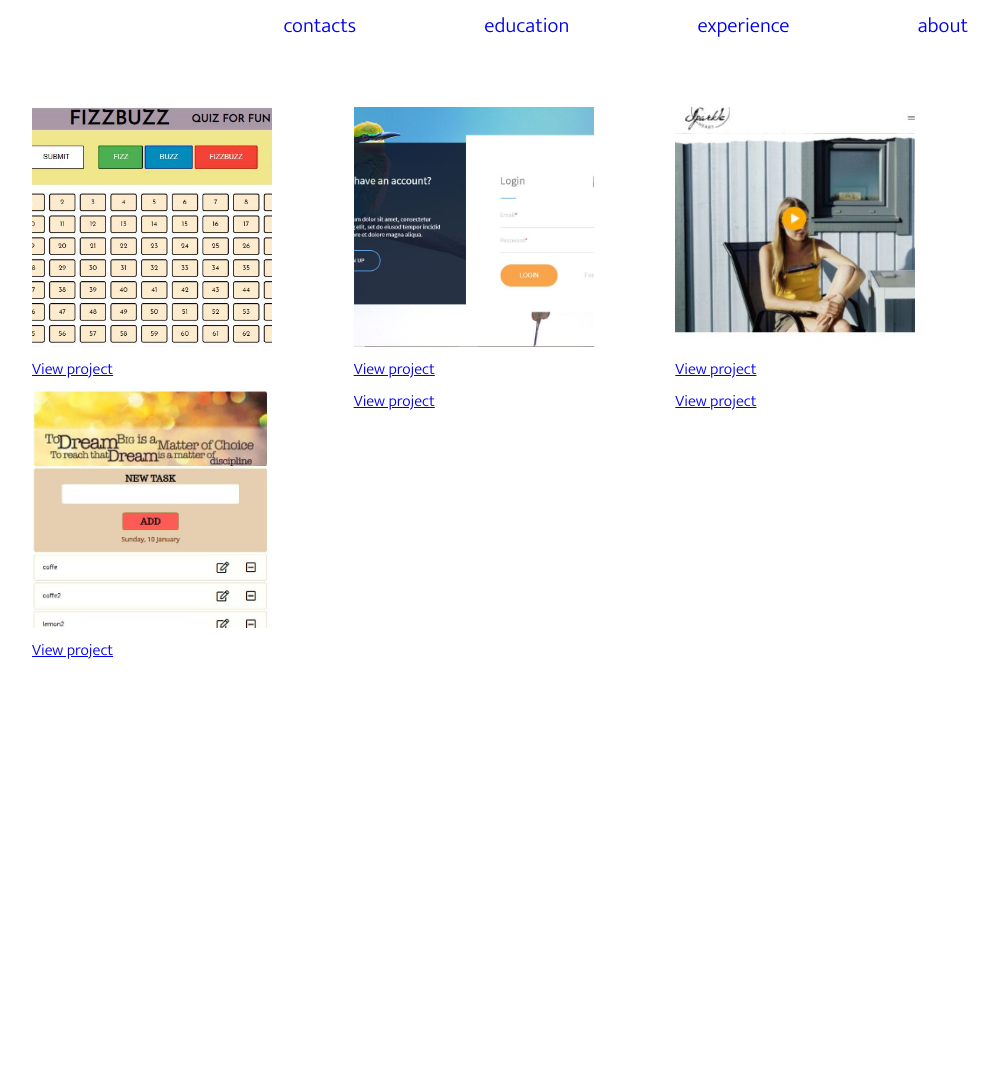
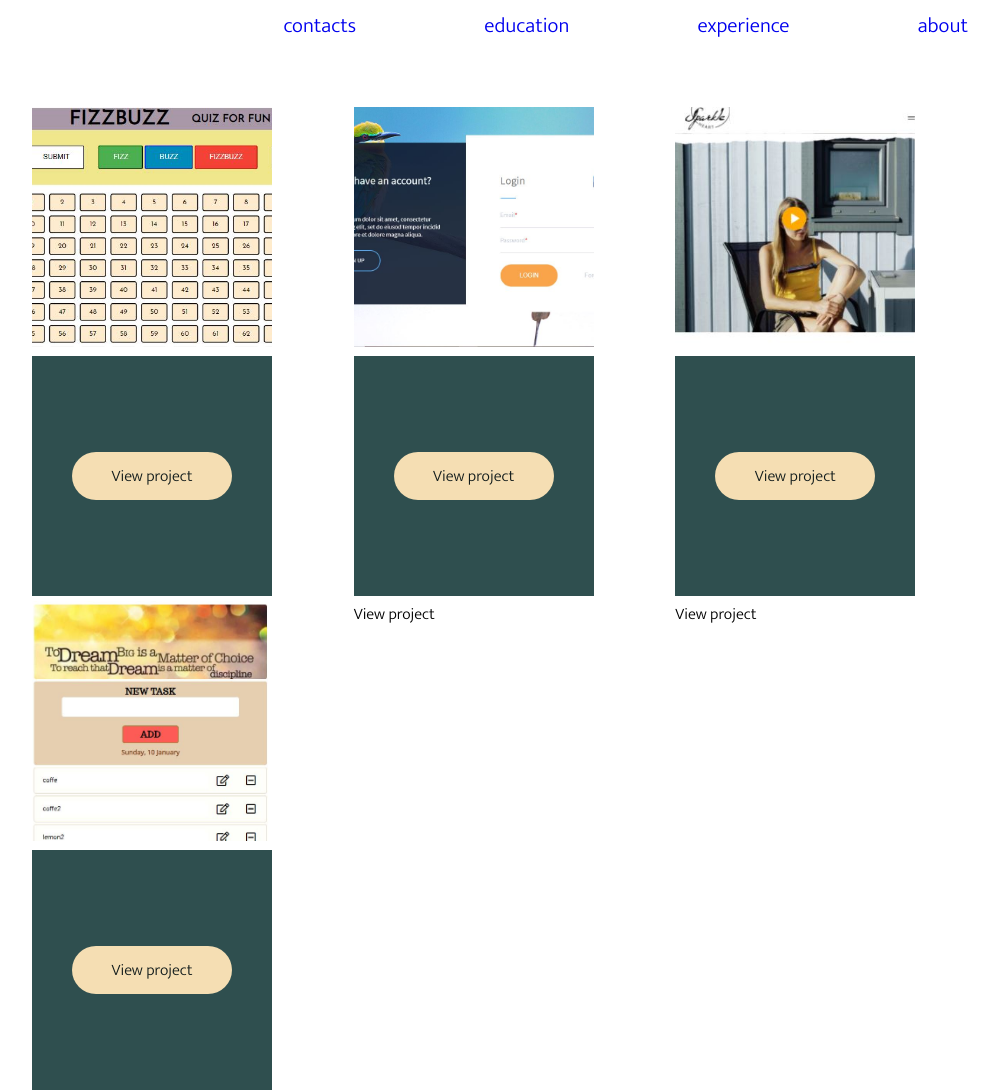
Before and after one commit to julacha/porfolio, a plain HTML site: page index.html in a window 1280 px wide. Shown: the whole page, without its empty margins (128-1127 px from the left). Before the commit the page ends 800 px from the top, so only its background shows below. Drawn offline with Linux system fonts and the light colour scheme.

```diff
--- a/index.html
+++ b/index.html
@@ -20,24 +20,28 @@
     </header>
     <main>
         <div id="portfolio">
-            <a class="item_1" href="#">
-            <div><img class="size" src="img/fizzbuzz.JPG" alt="fizzbuzz">
-            <div class="desc">View project</div></div> </a>
-            <a class="btn" href="#">
-            <div class="item_2"><img class="size" src="img/mag.JPG" alt="tualete">
-            <div class="desc">View project</div></div> </a>
-            <a class="btn" href="#">
-            <div class="item_3"><img class="size" src="img/sparkle.JPG" alt="maja">
-            <div class="desc">View project</div></div> </a>
-            <a class="btn" href="#">
-            <div class="item_4"><img class="size" src="img/todolist.JPG" alt="citi_darbi">
-            <div class="desc">View project</div></div> </a>
-            <a class="btn" href="#">
+            <div class="item_1">
+            <a  href="#"><div class="view"><img class="project" src="img/fizzbuzz.JPG" alt="fizzbuzz"></div></a>
+            <div class="show"><a href="#"><div class="desc">View project</div> </a> </div>
+            </div>
+            <div class="item_2">
+            <a  href="#"><div class="view"><img class="project" src="img/mag.JPG" alt="mag"></div></a>
+            <div class="show"><a  href="#"><div class="desc">View project</div> </a> </div>
+            </div>
+            <div class="item_3">
+            <a  href="#"><div class="view"><img class="project" src="img/sparkle.JPG" alt="sparkle"></div></a>
+            <div class="show"><a  href="#"><div class="desc">View project</div> </a> </div>
+            </div>
+            <div class="item_4">
+            <a  href="#"><div class="view"><img class="project" src="img/todolist.JPG" alt="todolist"></div></a>
+            <div class="show"><a  href="#"><div class="desc">View project</div> </a> </div>
+            </div>
             <div class="item_5">
-            <div class="desc">View project</div></div> </a>
-            <a class="btn" href="#">
+            <div class="desc">View project</div>
+            </div>
             <div class="item_6">
-            <div class="desc">View project</div></div> </a>
+            <div class="desc">View project</div>
+            </div>
         </div>
     </main>
      <div class="it_skills">
--- a/style.css
+++ b/style.css
@@ -30,18 +30,42 @@ main{
     margin-top: 4em;
 }
 
-a .size{
+.view .project{
     width: 15em;
     height: 15em;
     object-fit: cover;
+    /* display: none; */
 }
-a .size:hover {
-    background-color:rgb(142, 15, 79);
-    z-index: 1;
+/* .view .project:hover {
+    opacity: 0.5;
+} */
+/* .project:active {
+    opacity: 0.5;
+} */
+/* .hide{
+    display: none;
+} */
+.show{
+    width: 15em;
+    height: 15em;
+    background-color: darkslategrey;
+    display: flex;
+    justify-content: center;
+    align-items: center;
+    /* opacity: 0.5; */
 }
-a .size:active {
-    background-color: rgb(190, 66, 66);
-    z-index: 1;
+a   {
+    text-decoration: none;
+}
+a .desc{
+    display: flex;
+    width: 10em;
+    height: 3em;
+    background-color: wheat;
+    border-radius: 25px;
+    justify-content: center;
+    align-items: center;
+    color: rgb(17, 27, 27);
 }
 .item_1{
     grid-area: 1/1/2/2;
```
Also changed, not shown: script.js (+5 -8 lines).
